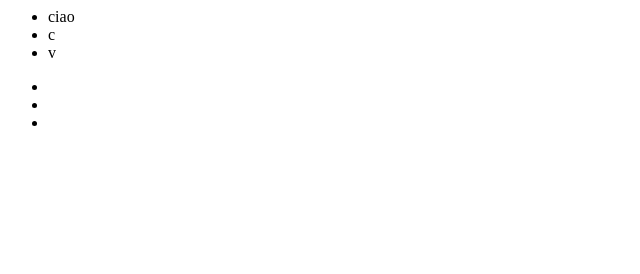
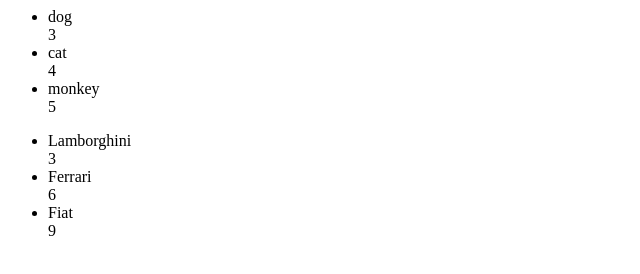
Before and after one commit to LeverSimone/Tirocinio2019-Node, a website: page public/listul.html in a window 1280 px wide. Shown: the whole page, without its empty margins (0-640 px from the left). Drawn offline with Linux system fonts and the light colour scheme.

Commit message:
integrated with new Conweb-engine

```diff
--- a/global_settings.js
+++ b/global_settings.js
@@ -4,6 +4,6 @@
 const SERVER_URL = process.env.SERVER_URL || 'http://localhost:' + PORT;
 const DESTINATION_URL_RASA = process.env.HEROKU ? "https://tirocinio2019-rasanlu.herokuapp.com" : 'http://localhost:' + DESTINATION_PORT_RASA;
 const DESTINATION_URL_PUPPETEER = process.env.HEROKU ? "https://tirocinio2019-puppeteer.herokuapp.com" : "http://localhost:" + DESTINATION_PORT_PUPPETEER;
-const TELEGRAM_BOT_URL = process.env.BOT_TOKEN ? "https://api.telegram.org/bot"+process.env.BOT_TOKEN+'/sendMessage' : null ;
+const TELEGRAM_BOT_URL = process.env.BOT_TOKEN ? "https://api.telegram.org/bot"+process.env.BOT_TOKEN+'/sendMessage' : null;
 
 module.exports = {PORT, SERVER_URL, DESTINATION_URL_RASA, DESTINATION_URL_PUPPETEER, TELEGRAM_BOT_URL};
--- a/index.js
+++ b/index.js
@@ -124,8 +124,7 @@
                     return resultToSend;
                 } else {
                     //tutto è andato a buon fine
-                    //let result = await engine.processIntent(objToEngine);
-                    let result = [{ title: "Harry Potter", hours: "3"}, { title: "Game of Thrones", hours: "8"}, { title: "Hunger Games", hours: "5"}];
+                    let result = await engine.processIntent(objToEngine);
                     resultToSend = { action: result };
                     //Debugging Frontend
                     resultToSend.log = JSON.stringify(objToEngine, null, " ");
--- a/public/listul.html
+++ b/public/listul.html
@@ -1,16 +1,36 @@
 <html>
-    <body>
-        <ul id="1" bot-resource="news" bot-category="animals">
-            <li>ciao</li>
-            <li>c</li>
-            <li>v</li>
-        </ul>
 
-        <ul id="2" bot-resource="news" bot-category="cars">
-            <li></li>
-            <li></li>
-            <li></li>
-        </ul>
+<body>
+    <ul id="ciao" bot-resource="news" bot-category="animals">
+        <li>
+            <div bot-attribute="title">dog</div>
+            <div bot-attribute="hours">3</div>
+        </li>
+        <li>
+            <div bot-attribute="title">cat</div>
+            <div bot-attribute="hours">4</div>
+        </li>
+        <li>
+            <div bot-attribute="title">monkey</div>
+            <div bot-attribute="hours">5</div>
+        </li>
+    </ul>
 
-    </body>
+    <ul id="cccc" bot-resource="news" bot-category="cars">
+        <li>
+            <div bot-attribute="title">Lamborghini</div>
+            <div bot-attribute="hours">3</div>
+        </li>
+        <li>
+            <div bot-attribute="title">Ferrari</div>
+            <div bot-attribute="hours">6</div>
+        </li>
+        <li>
+            <div bot-attribute="title">Fiat</div>
+            <div bot-attribute="hours">9</div>
+        </li>
+    </ul>
+
+</body>
+
 </html>
```
